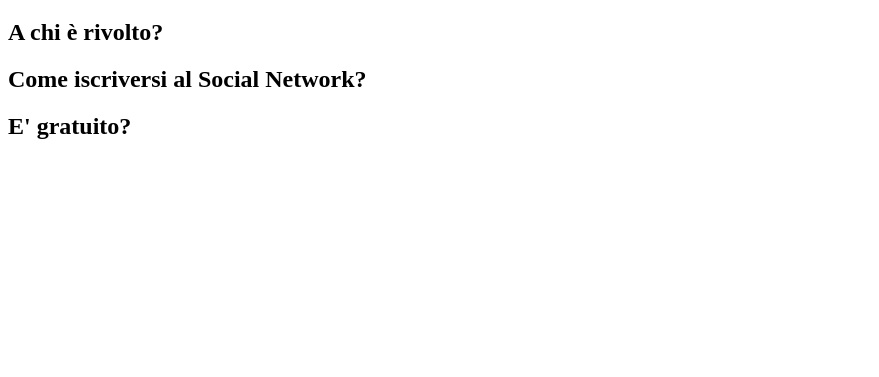
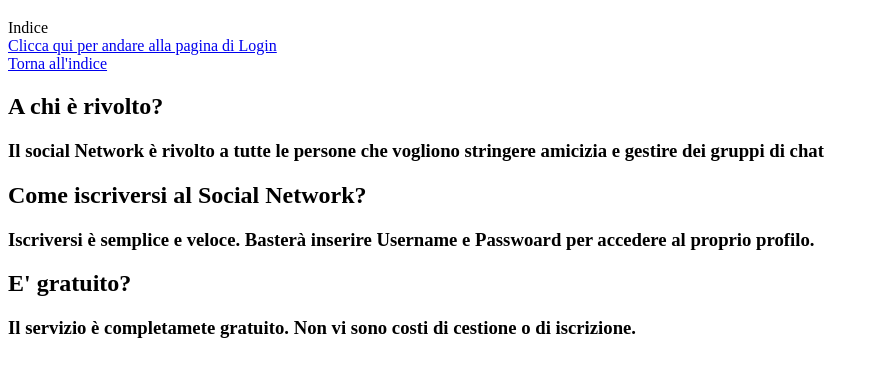
Before and after one commit to Gionni007/ProgettoAMM, a plain HTML site: page ProgettoAMM/web/M1/descrizione.html in a window 1280 px wide. Shown: the part 61-438 px from the top of the page, without its empty margins (0-879 px from the left). Drawn offline with Linux system fonts and the light colour scheme.

Commit message:
Descrizione, login e profilo fatti

```diff
--- a/ProgettoAMM/web/M1/descrizione.html
+++ b/ProgettoAMM/web/M1/descrizione.html
@@ -13,23 +13,35 @@ and open the template in the editor.
     <body>
         <h1>NerdBook</h1>
 
+        <a name="Indice">Indice</a>
+        <div>
+        <a name='login.html'></a>
+                <div>
+
+        <a href="#login.html">Clicca qui per andare alla pagina di Login</a>
+                <div>
+
+        <a href="#Indice">Torna all'indice</a>
+
         <div id="navbar">
         </div>
 
         <div id="Q&A">
             <div>
                 <h2> A chi è rivolto?</h2>
-                <h3></h3>
+                <h3>Il social Network è rivolto a tutte le persone che vogliono stringere amicizia e gestire dei gruppi di chat</h3>
             </div>
 
             <div>
                 <h2>Come iscriversi al Social Network?</h2>
-                <h3></h3>
+                <h3>Iscriversi è semplice e veloce.
+                    Basterà inserire Username e Passwoard per accedere al proprio profilo.</h3>
             </div>
 
             <div>
                 <h2>E' gratuito?</h2>
-                <h3></h3>
+                <h3>Il servizio è completamete gratuito.
+                    Non vi sono costi di cestione o di iscrizione.</h3>
             </div>
         </div>
     </body>
```
